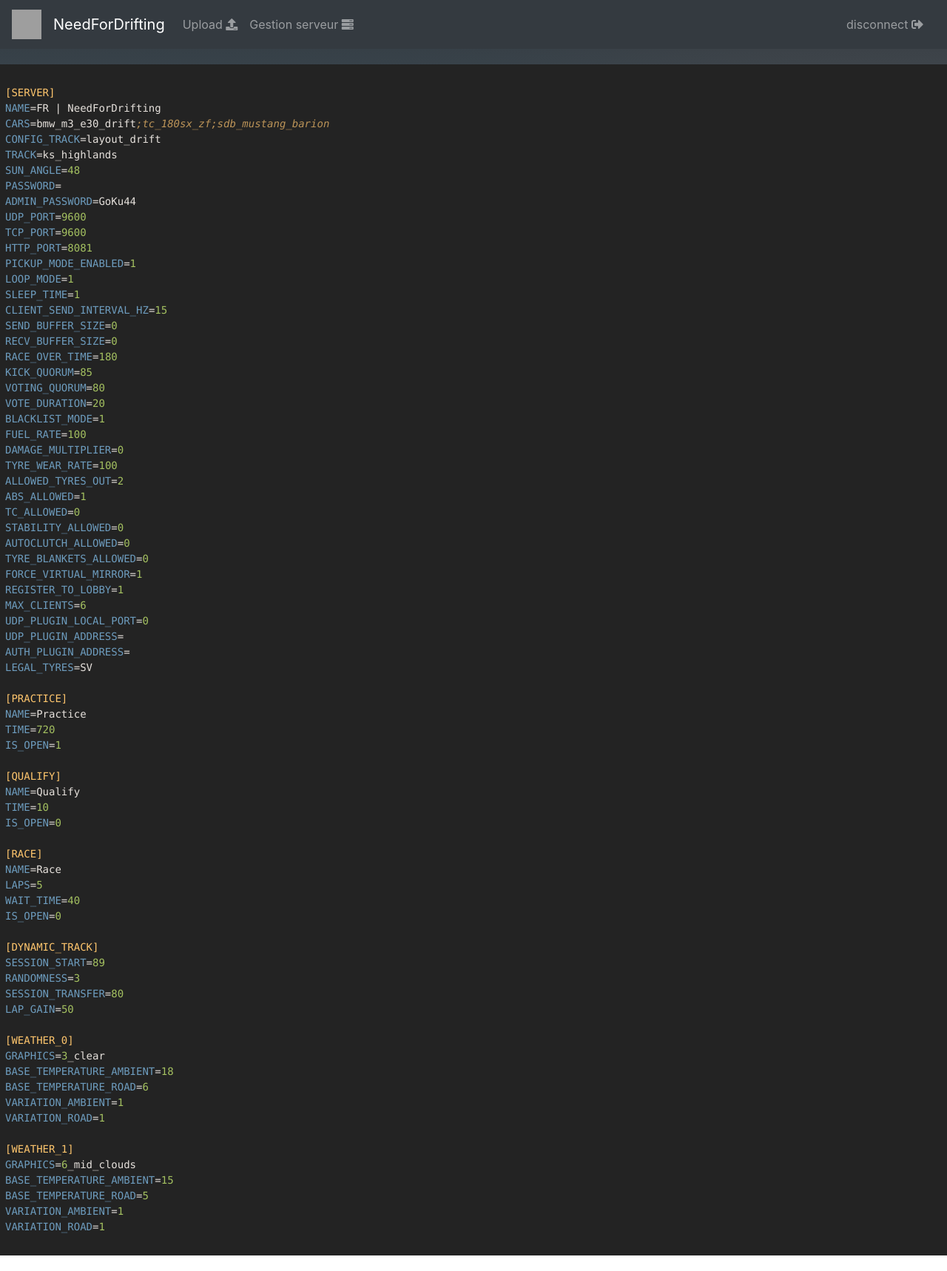
After one commit to riderflo85/NeedForDrifting, a Django app: page /manage_server/editcfg/1 in a window 1280 px wide. The commit adds this page. Shown: the whole page at 74% size. Run offline with Django 3.2, Linux system fonts and the light colour scheme; a user stored in the database is signed in; some libraries are stand-ins or nearby versions; grey boxes are pictures that could not be loaded.

Commit message:
Add views for editing the server configuration

```diff
--- a/acserver/templates/acserver/base.html
+++ b/acserver/templates/acserver/base.html
@@ -11,6 +11,7 @@
     <link rel="stylesheet" href="{% static 'manageserver/css/style.css' %}">
     <link rel="stylesheet" href="{% static 'acserver/css/loading.css' %}">
     <link rel="stylesheet" href="{% static 'acserver/css/message.css' %}">
+    <link rel="stylesheet" href="{% static 'manageserver/css/railscasts.css' %}">
 
     <!-- Bootstrap CSS -->
     <!-- <link rel="stylesheet" href="https://maxcdn.bootstrapcdn.com/bootstrap/4.0.0/css/bootstrap.min.css" integrity="sha384-Gn5384xqQ1aoWXA+058RXPxPg6fy4IWvTNh0E263XmFcJlSAwiGgFAW/dAiS6JXm" crossorigin="anonymous"> -->
--- /dev/null
+++ b/manageserver/static/manageserver/css/railscasts.css
@@ -0,0 +1,106 @@
+/*
+
+Railscasts-like style (c) Visoft, Inc. (Damien White)
+
+*/
+
+.hljs {
+  display: block;
+  overflow-x: auto;
+  padding: 0.5em;
+  background: #232323;
+  color: #e6e1dc;
+}
+
+.hljs-comment,
+.hljs-quote {
+  color: #bc9458;
+  font-style: italic;
+}
+
+.hljs-keyword,
+.hljs-selector-tag {
+  color: #c26230;
+}
+
+.hljs-string,
+.hljs-number,
+.hljs-regexp,
+.hljs-variable,
+.hljs-template-variable {
+  color: #a5c261;
+}
+
+.hljs-subst {
+  color: #519f50;
+}
+
+.hljs-tag,
+.hljs-name {
+  color: #e8bf6a;
+}
+
+.hljs-type {
+  color: #da4939;
+}
+
+
+.hljs-symbol,
+.hljs-bullet,
+.hljs-built_in,
+.hljs-builtin-name,
+.hljs-attr,
+.hljs-link {
+  color: #6d9cbe;
+}
+
+.hljs-params {
+  color: #d0d0ff;
+}
+
+.hljs-attribute {
+  color: #cda869;
+}
+
+.hljs-meta {
+  color: #9b859d;
+}
+
+.hljs-title,
+.hljs-section {
+  color: #ffc66d;
+}
+
+.hljs-addition {
+  background-color: #144212;
+  color: #e6e1dc;
+  display: inline-block;
+  width: 100%;
+}
+
+.hljs-deletion {
+  background-color: #600;
+  color: #e6e1dc;
+  display: inline-block;
+  width: 100%;
+}
+
+.hljs-selector-class {
+  color: #9b703f;
+}
+
+.hljs-selector-id {
+  color: #8b98ab;
+}
+
+.hljs-emphasis {
+  font-style: italic;
+}
+
+.hljs-strong {
+  font-weight: bold;
+}
+
+.hljs-link {
+  text-decoration: underline;
+}
--- a/manageserver/static/manageserver/css/style.css
+++ b/manageserver/static/manageserver/css/style.css
@@ -34,10 +34,22 @@
     color: #339933;
 }
 
+.a-manager {
+    width: 70%;
+    height: 10rem;
+    padding-top: 9% !important;
+    font-size: 1.3rem !important;
+    border: 0px solid;
+    border-radius: 40px !important;
+}
+
+.a-manager:hover {
+    font-size: 1.4rem !important;
+}
+
 .btn-manager {
     width: 70%;
     height: 10rem;
-    padding-top: 8% !important;
     font-size: 1.3rem !important;
     border: 0px solid;
     border-radius: 40px !important;
@@ -46,3 +58,8 @@
 .btn-manager:hover {
     font-size: 1.4rem !important;
 }
+
+.list-group-item {
+    background-color: transparent !important;
+    border: 0 !important;
+}
--- /dev/null
+++ b/manageserver/templates/manageserver/editcfg.html
@@ -0,0 +1,165 @@
+{% extends 'acserver/base.html' %}
+{% load static %}
+{% block content %}
+<pre>
+    <code class="ini,toml">
+[SERVER]
+NAME=FR | NeedForDrifting
+CARS=bmw_m3_e30_drift;tc_180sx_zf;sdb_mustang_barion
+CONFIG_TRACK=layout_drift
+TRACK=ks_highlands
+SUN_ANGLE=48
+PASSWORD=
+ADMIN_PASSWORD=GoKu44
+UDP_PORT=9600
+TCP_PORT=9600
+HTTP_PORT=8081
+PICKUP_MODE_ENABLED=1
+LOOP_MODE=1
+SLEEP_TIME=1
+CLIENT_SEND_INTERVAL_HZ=15
+SEND_BUFFER_SIZE=0
+RECV_BUFFER_SIZE=0
+RACE_OVER_TIME=180
+KICK_QUORUM=85
+VOTING_QUORUM=80
+VOTE_DURATION=20
+BLACKLIST_MODE=1
+FUEL_RATE=100
+DAMAGE_MULTIPLIER=0
+TYRE_WEAR_RATE=100
+ALLOWED_TYRES_OUT=2
+ABS_ALLOWED=1
+TC_ALLOWED=0
+STABILITY_ALLOWED=0
+AUTOCLUTCH_ALLOWED=0
+TYRE_BLANKETS_ALLOWED=0
+FORCE_VIRTUAL_MIRROR=1
+REGISTER_TO_LOBBY=1
+MAX_CLIENTS=6
+UDP_PLUGIN_LOCAL_PORT=0
+UDP_PLUGIN_ADDRESS=
+AUTH_PLUGIN_ADDRESS=
+LEGAL_TYRES=SV
+
+[PRACTICE]
+NAME=Practice
+TIME=720
+IS_OPEN=1
+
+[QUALIFY]
+NAME=Qualify
+TIME=10
+IS_OPEN=0
+
+[RACE]
+NAME=Race
+LAPS=5
+WAIT_TIME=40
+IS_OPEN=0
+
+[DYNAMIC_TRACK]
+SESSION_START=89
+RANDOMNESS=3
+SESSION_TRANSFER=80
+LAP_GAIN=50
+
+[WEATHER_0]
+GRAPHICS=3_clear
+BASE_TEMPERATURE_AMBIENT=18
+BASE_TEMPERATURE_ROAD=6
+VARIATION_AMBIENT=1
+VARIATION_ROAD=1
+
+[WEATHER_1]
+GRAPHICS=6_mid_clouds
+BASE_TEMPERATURE_AMBIENT=15
+BASE_TEMPERATURE_ROAD=5
+VARIATION_AMBIENT=1
+VARIATION_ROAD=1
+    </code>
+</pre>
+<pre class="d-none">
+    <textarea name="config" id="config" cols="60" rows="50">
+[SERVER]
+NAME=FR | NeedForDrifting
+CARS=bmw_m3_e30_drift;tc_180sx_zf;sdb_mustang_barion
+CONFIG_TRACK=layout_drift
+TRACK=ks_highlands
+SUN_ANGLE=48
+PASSWORD=
+ADMIN_PASSWORD=GoKu44
+UDP_PORT=9600
+TCP_PORT=9600
+HTTP_PORT=8081
+PICKUP_MODE_ENABLED=1
+LOOP_MODE=1
+SLEEP_TIME=1
+CLIENT_SEND_INTERVAL_HZ=15
+SEND_BUFFER_SIZE=0
+RECV_BUFFER_SIZE=0
+RACE_OVER_TIME=180
+KICK_QUORUM=85
+VOTING_QUORUM=80
+VOTE_DURATION=20
+BLACKLIST_MODE=1
+FUEL_RATE=100
+DAMAGE_MULTIPLIER=0
+TYRE_WEAR_RATE=100
+ALLOWED_TYRES_OUT=2
+ABS_ALLOWED=1
+TC_ALLOWED=0
+STABILITY_ALLOWED=0
+AUTOCLUTCH_ALLOWED=0
+TYRE_BLANKETS_ALLOWED=0
+FORCE_VIRTUAL_MIRROR=1
+REGISTER_TO_LOBBY=1
+MAX_CLIENTS=6
+UDP_PLUGIN_LOCAL_PORT=0
+UDP_PLUGIN_ADDRESS=
+AUTH_PLUGIN_ADDRESS=
+LEGAL_TYRES=SV
+
+[PRACTICE]
+NAME=Practice
+TIME=720
+IS_OPEN=1
+
+[QUALIFY]
+NAME=Qualify
+TIME=10
+IS_OPEN=0
+
+[RACE]
+NAME=Race
+LAPS=5
+WAIT_TIME=40
+IS_OPEN=0
+
+[DYNAMIC_TRACK]
+SESSION_START=89
+RANDOMNESS=3
+SESSION_TRANSFER=80
+LAP_GAIN=50
+
+[WEATHER_0]
+GRAPHICS=3_clear
+BASE_TEMPERATURE_AMBIENT=18
+BASE_TEMPERATURE_ROAD=6
+VARIATION_AMBIENT=1
+VARIATION_ROAD=1
+
+[WEATHER_1]
+GRAPHICS=6_mid_clouds
+BASE_TEMPERATURE_AMBIENT=15
+BASE_TEMPERATURE_ROAD=5
+VARIATION_AMBIENT=1
+VARIATION_ROAD=1
+    </textarea>
+</pre>
+{% endblock content %}
+{% block script %}
+<script src="{% static 'manageserver/js/script.js' %}"></script>
+<script src="{% static 'manageserver/js/highlight.pack.js' %}"></script>
+<script>hljs.initHighlightingOnLoad();</script>
+{% endblock script %}
--- a/manageserver/urls.py
+++ b/manageserver/urls.py
@@ -7,6 +7,8 @@ from .forms import LoginForm
 app_name = 'manageserver'
 urlpatterns = [
     path('', views.manager, name="manager"),
+    path('editcfg/<int:id_server>', views.edit_cfg, name="editcfg"),
+    path('editcarlist/<int:id_server>', views.edit_car_list, name="editcarlist"),
     path(
         'login/',
         auth_views.LoginView.as_view(
--- a/manageserver/utils.py
+++ b/manageserver/utils.py
@@ -20,3 +20,6 @@ def unzip_pack(file, server):
         return True
     else:
         return False
+
+def read_server_cfg():
+    pass
--- a/manageserver/views.py
+++ b/manageserver/views.py
@@ -7,7 +7,8 @@ from .utils import unzip_pack
 
 @login_required
 def manager(request):
-    return render(request, 'manageserver/task.html')
+    context = {"servers": Server.objects.all()}
+    return render(request, 'manageserver/task.html', context)
 
 @login_required
 def upload(request):
@@ -30,3 +31,11 @@ def upload(request):
         # context['form_track'] = form_track
 
     return render(request, 'manageserver/addcontent.html', context)
+
+@login_required
+def edit_cfg(request, id_server):
+    return render(request, 'manageserver/editcfg.html')
+
+@login_required
+def edit_car_list(request, id_server):
+    return render(request, 'manageserver/editcarlist.html')
```
Also changed, not shown: manageserver/static/manageserver/css/vs2015.css (added, +115 -0 lines), manageserver/static/manageserver/js/btncfg.js (added, +28 -0 lines), manageserver/templates/manageserver/editcarlist.html (added, +195 -0 lines), manageserver/templates/manageserver/task.html (+18 -3 lines), manageserver/static/manageserver/js/highlight.pack.js (added).
